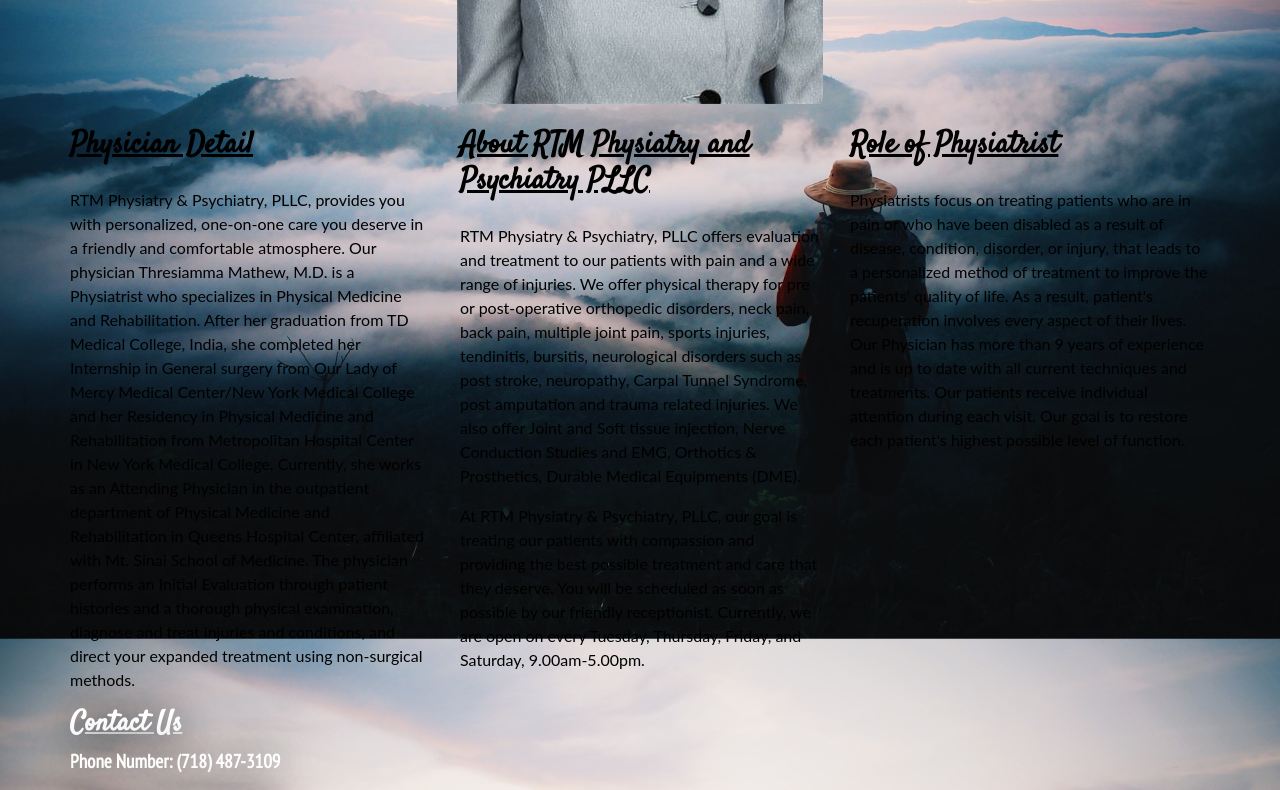
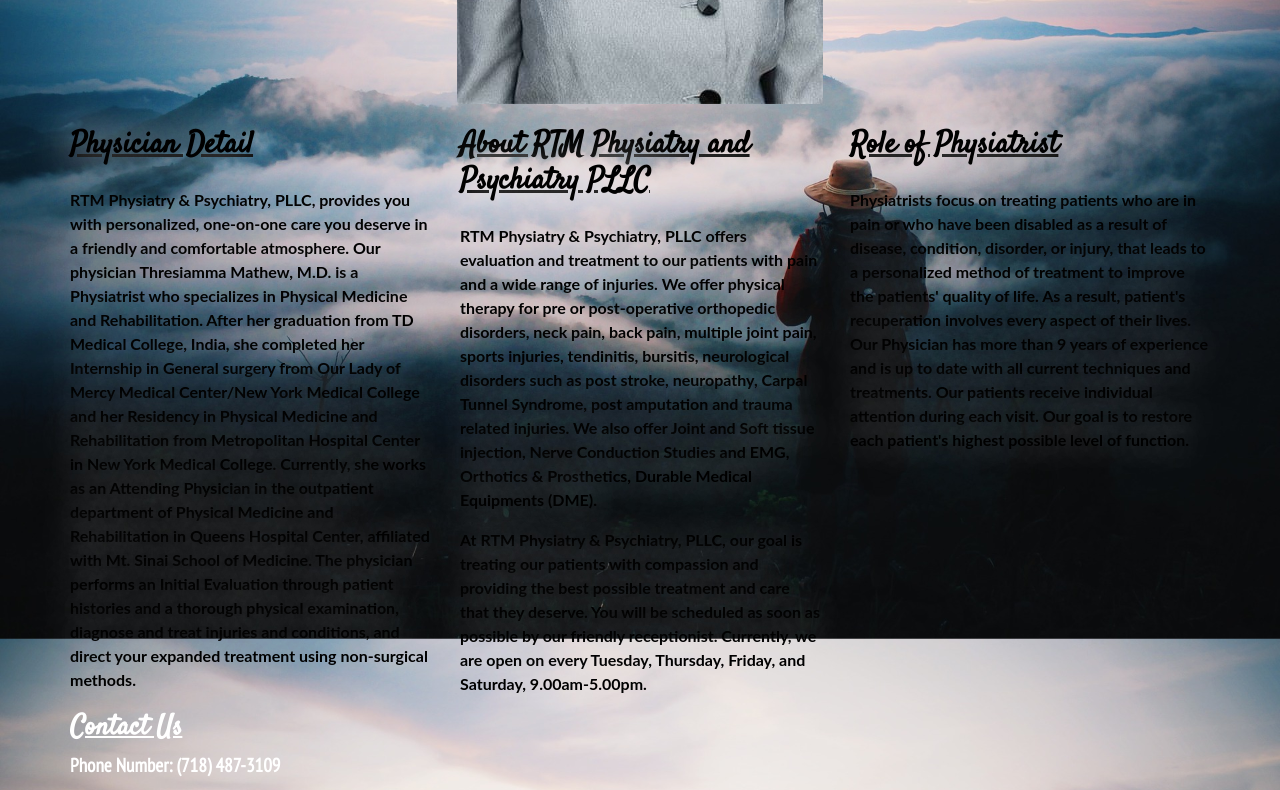
Before and after one commit to bvarughese86/Rtmphysiatry, a plain HTML site: page index.html in a window 1280 px wide. Shown: the part 1280-2070 px from the top of the page. Drawn offline with nearby package versions, Linux system fonts and the light colour scheme.

Commit message:
Minor change

```diff
--- a/style.css
+++ b/style.css
@@ -61,9 +61,9 @@ body {
 	text-align:center;
 }
 
-.text-white {
+.text-black {
 	font-weight:bold;
-	text-shadow: black 0px 0px 40px;
+	text-shadow: white 0px 0px 40px;
 }
 
 
```
